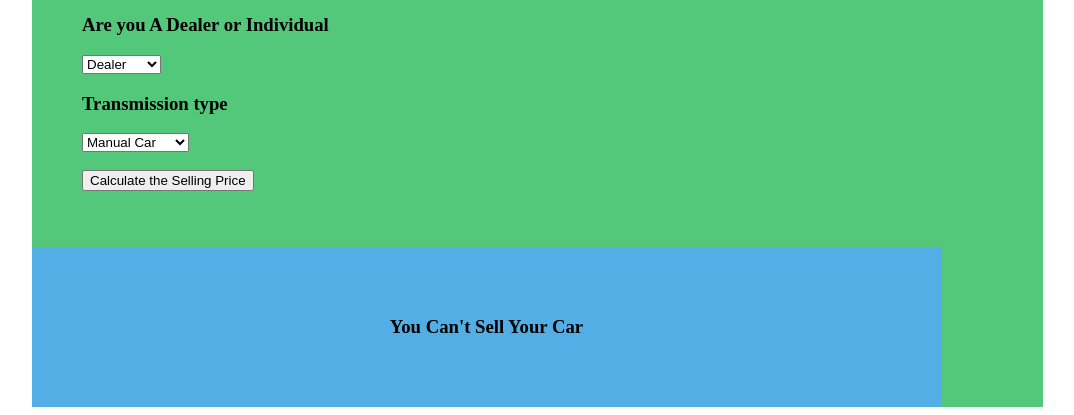
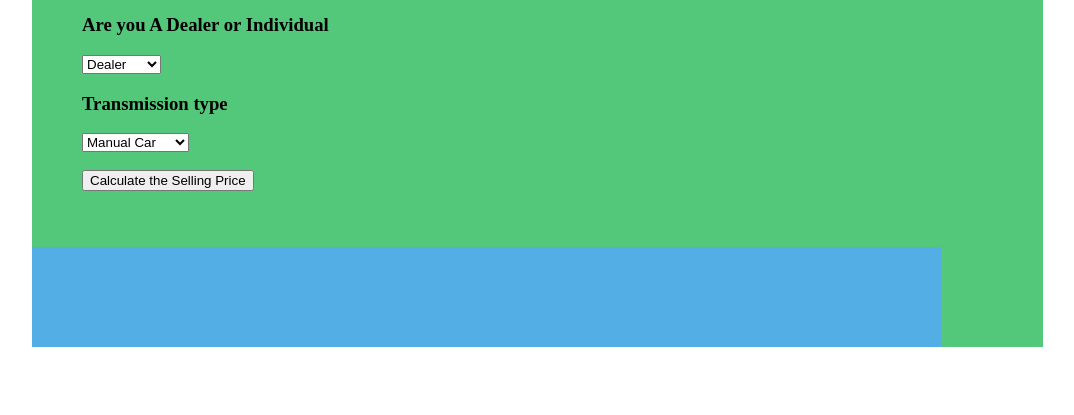
Before and after one commit to codersachin26/Car_Price_Prediction-ML, a Flask app: page / in a window 1280 px wide. Shown: the part 984-1399 px from the top of the page, without its empty margins (76-1150 px from the left). After the commit the page ends 1331 px from the top, so only its background shows below. Run offline with Flask 2, Linux system fonts and the light colour scheme; parts of the project's set-up code (start-up, migrations or seed data) failed here and were passed over.

Commit message:
Update index.html

```diff
--- a/Templates/index.html
+++ b/Templates/index.html
@@ -47,9 +47,7 @@
          <br><br>
          <div style="padding: 50px; background-color: rgb(82, 174, 228); text-align: center; margin-top: 20px; width:80%">
                {% if selling_price %}
-            <h3> You Can Sell Your Car at <strong style="background-color: rgb(159, 161, 157); width: fit-content;">{{selling_price}}</strong> INR</h3>
-            {% else %}
-            <h3> You Can't Sell Your Car</h3>
+            <h3> You Can Sell Your Car at <strong style="background-color: rgb(159, 161, 157); width: fit-content;">{{selling_price}}</strong> Lakh INR</h3>
             {% endif %}
 
         </div>
```
